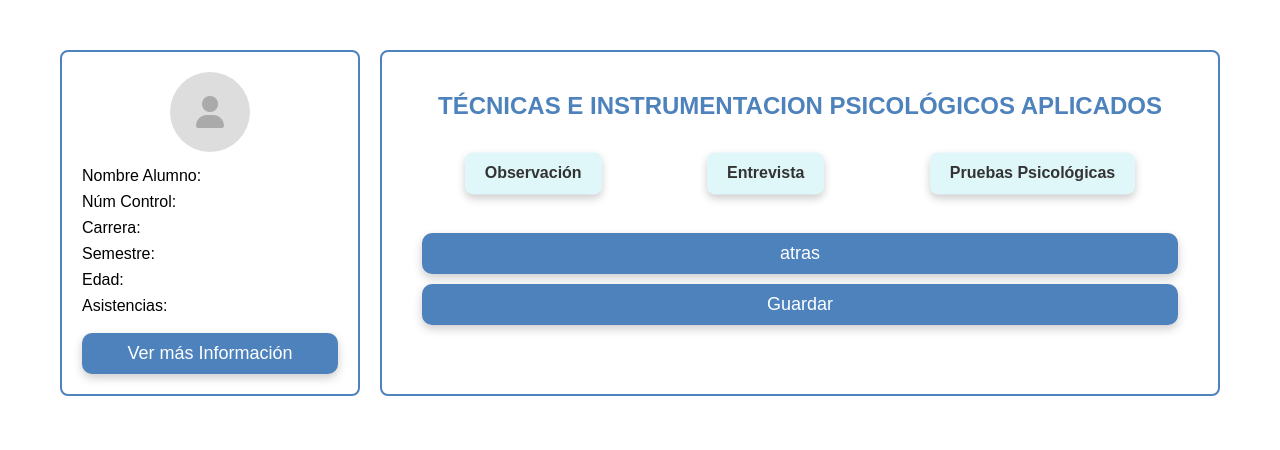
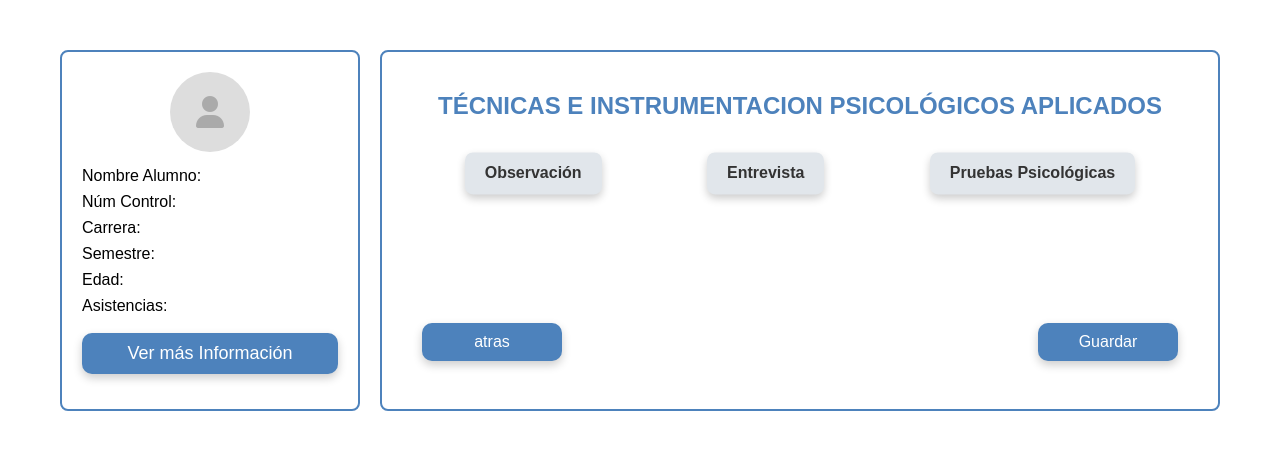
Before and after one commit to DaveCuc/ProyectoInv, a PHP site: page /SGI/tecnicas.html in a window 1280 px wide. Shown: the part 70-520 px from the top of the page. Run offline with PHP 8.4, Linux system fonts and the light colour scheme.

Commit message:
Update tecnicas.css

```diff
--- a/SGI/tecnicas.css
+++ b/SGI/tecnicas.css
@@ -28,7 +28,7 @@
     padding: 12px 20px;
     border: none;
     border-radius: 8px;
-    background-color: #e0f7fa; /* A very light blue */
+    background-color: #e1e6eb; /* A very light blue */
     color: #333;
     cursor: pointer;
     transition: background-color 0.3s ease, transform 0.2s ease, box-shadow 0.2s ease;
@@ -41,13 +41,13 @@
 }
 
 .tecnica-btn:hover {
-    background-color: #b2ebf2; /* Slightly darker light blue on hover */
+    background-color: #7095bd; /* Slightly darker light blue on hover */
     transform: translateY(-3px); /* Increased lift on hover */
     box-shadow: 0 6px 12px rgba(0, 0, 0, 0.25);
 }
 
 .tecnica-btn.selected {
-    background-color: #03a9f4; /* A more prominent, but still pleasant blue */
+    background-color: #ef007e; /* A more prominent, but still pleasant blue */
     color: white;
     box-shadow: 0 2px 6px rgba(0, 0, 0, 0.2);
 }
@@ -65,3 +65,16 @@
         transform: translateY(-2px);
     }
 }
+
+.botones-acciones {
+    margin-top: 90px; /* 🔽 baja el bloque de botones */
+    display: flex;
+    justify-content: space-between;
+    gap: 20px;
+  }
+
+  .botones-acciones .btn-azul {
+    padding: 10px 20px;
+    font-size: 16px;
+    width: 140px; /* o lo que prefieras */
+  }
```
